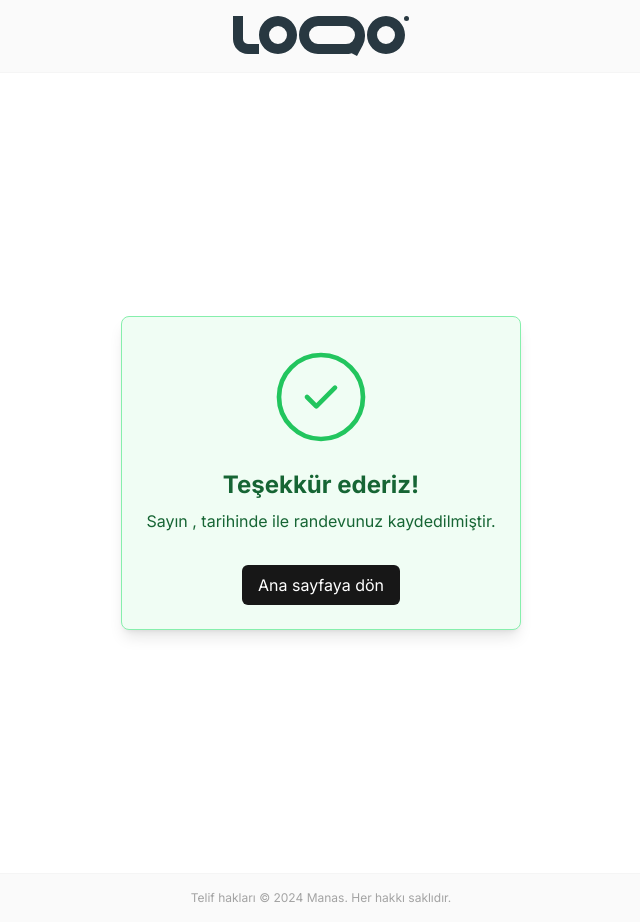
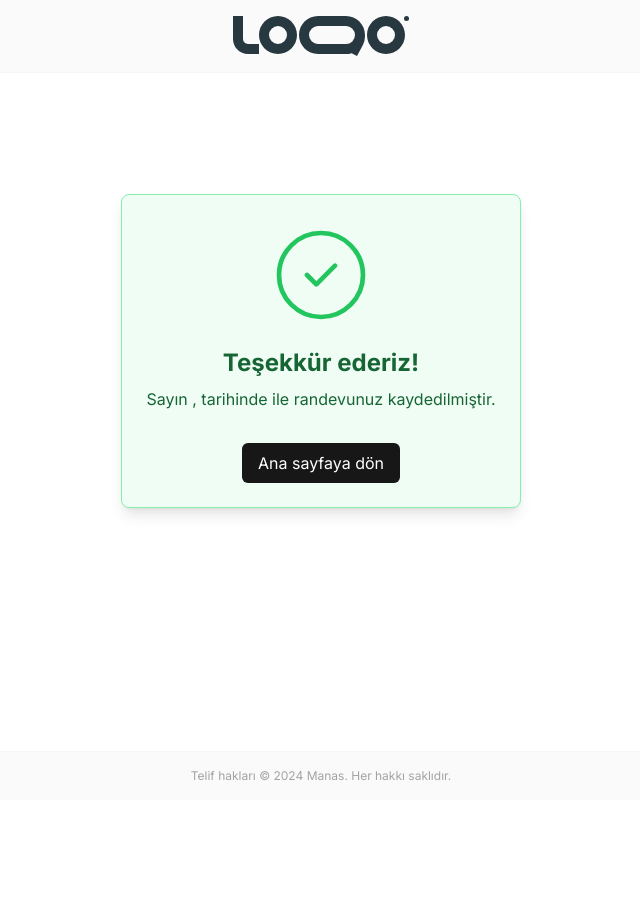
Before and after one commit to fatihece/appointment-next14, a Next.js app: page /thank-you in a window 1280 px wide. Shown: the whole page, without its empty margins (319-959 px from the left). After the commit the page ends 800 px from the top, so only its background shows below. Built offline with nearby package versions, Linux system fonts and the light colour scheme.

Commit message:
update thank-you page

```diff
--- a/components/ThankYou.jsx
+++ b/components/ThankYou.jsx
@@ -7,8 +7,8 @@ const ThankYou = () => {
 
 	console.log("Thank You", state);
 	return (
-		<section className="container mx-auto">
-			<div className=" min-h-screen flex items-center justify-center px-3 flex-1">
+		<section className="container m-auto">
+			<div className=" flex items-center justify-center px-3 flex-1">
 				<div className="bg-green-50 border border-green-300 text-green-800 p-6 rounded-lg shadow-lg text-center">
 					<svg
 						xmlns="http://www.w3.org/2000/svg"
```
